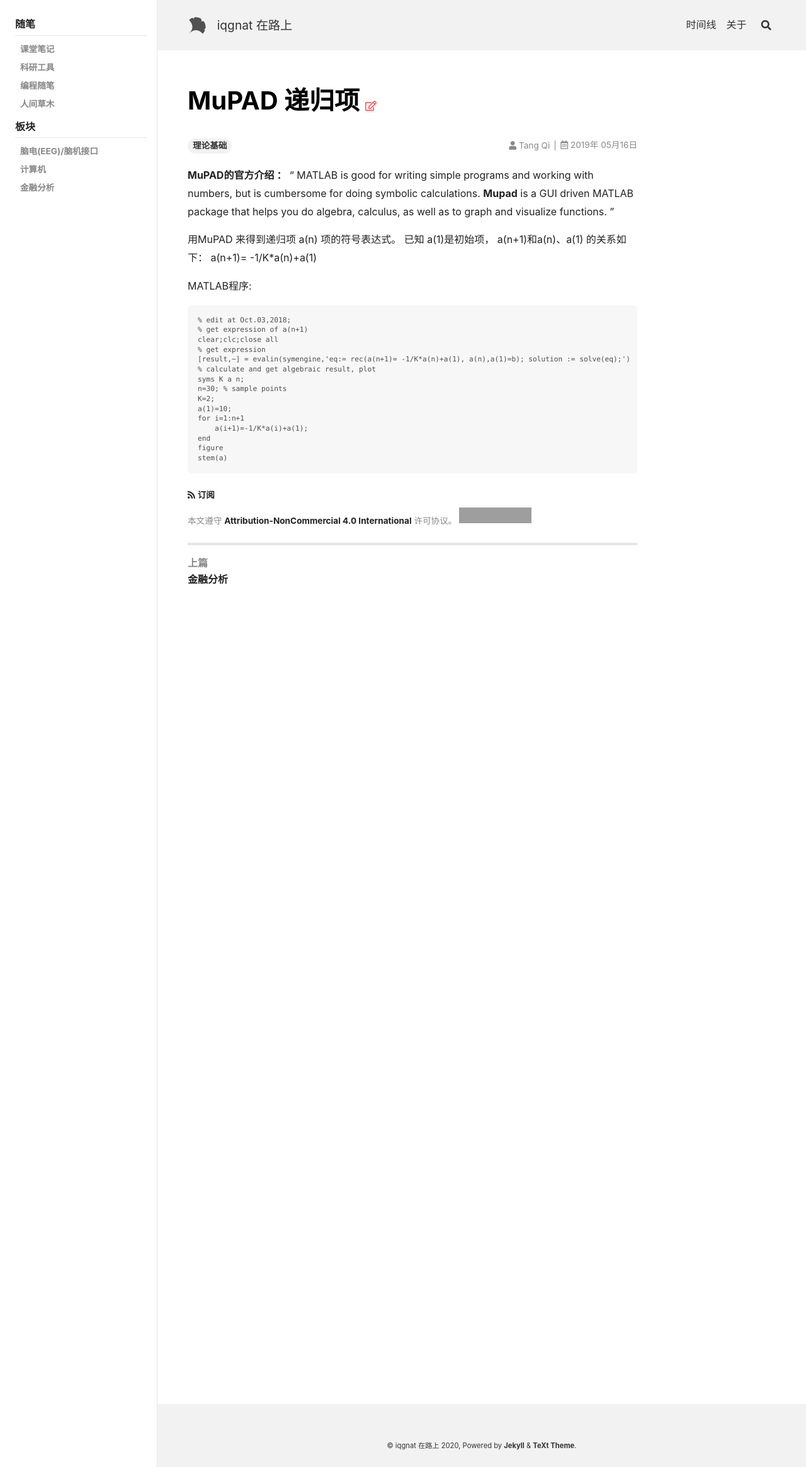
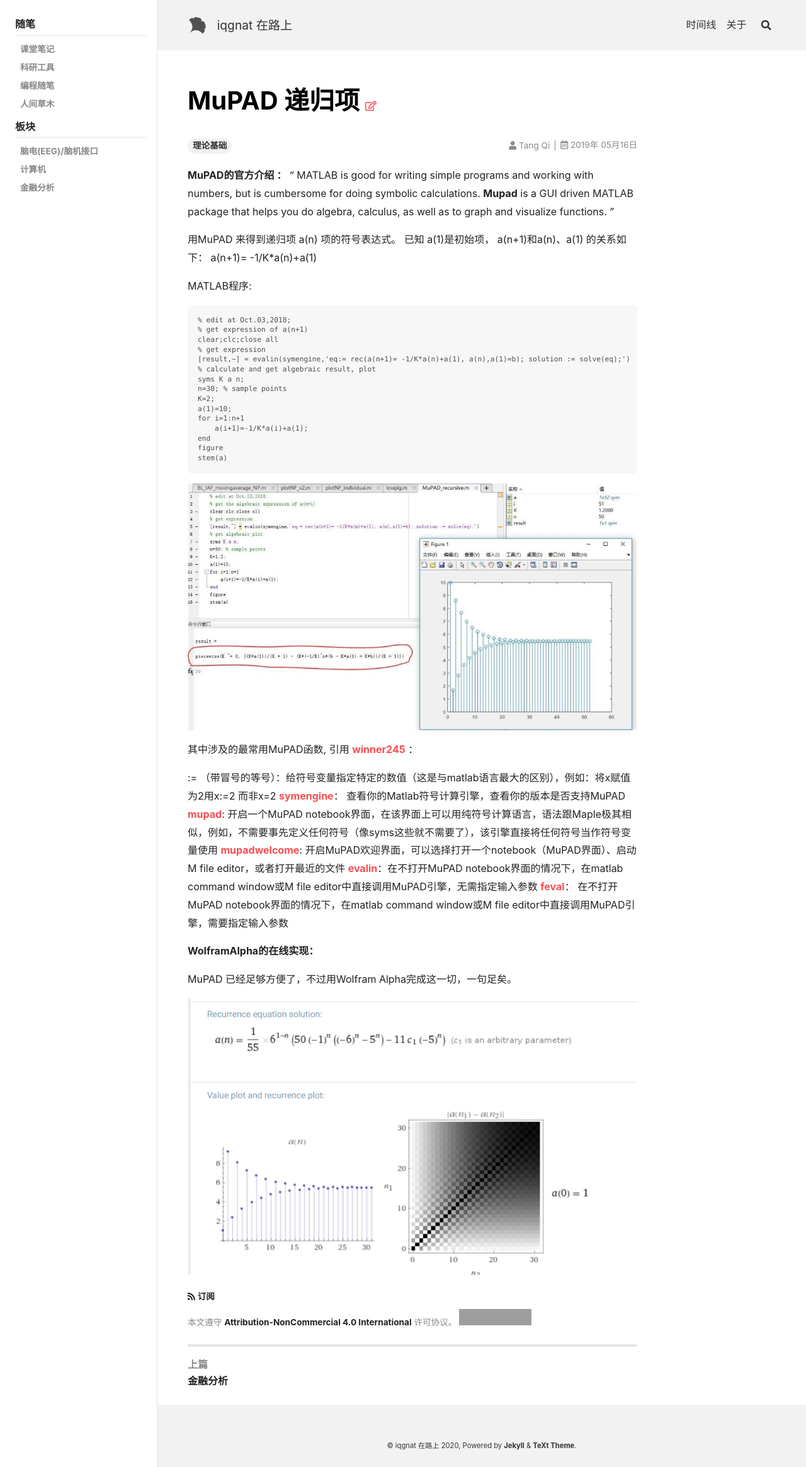
Before and after one commit to iqgnat/iqgnat.github.io, a Jekyll site: the page built from _posts/2019-05-16-MuPad_MATLAB.md, in a window 1280 px wide. Shown: the whole page at 63% size. Built offline with Jekyll 4.4.1, drawn with Linux system fonts in a browser that asks for light colours; nearby versions of some CDN libraries; grey boxes are pictures that could not be loaded.

Commit message:
BCIfigure

````diff
--- a/_posts/2019-05-16-MuPad_MATLAB.md
+++ b/_posts/2019-05-16-MuPad_MATLAB.md
@@ -33,3 +33,22 @@
 figure
 stem(a)
 ```
+
+![Mupad](https://github.com/iqgnat/iqgnat.github.io/raw/master/assets/images/2019-05-16-MuPad_MATLAB/01.jpg)
+
+
+
+其中涉及的最常用MuPAD函数, 引用 [winner245](https://www.ilovematlab.cn/home.php?mod=space&uid=161646&s_tid=ReputationProfileLink) ：
+
+:= （带冒号的等号）：给符号变量指定特定的数值（这是与matlab语言最大的区别），例如：将x赋值为2用x:=2 而非x=2
+[symengine](http://www.mathworks.com/help/symbolic/symengine.html?searchHighlight=symengine)： 查看你的Matlab符号计算引擎，查看你的版本是否支持MuPAD
+[mupad](http://www.mathworks.com/help/symbolic/mupad.html?searchHighlight=mupad): 开启一个MuPAD notebook界面，在该界面上可以用纯符号计算语言，语法跟Maple极其相似，例如，不需要事先定义任何符号（像syms这些就不需要了），该引擎直接将任何符号当作符号变量使用
+[mupadwelcome](http://www.mathworks.com/help/symbolic/mupadwelcome.html): 开启MuPAD欢迎界面，可以选择打开一个notebook（MuPAD界面）、启动M file editor，或者打开最近的文件
+[evalin](http://www.mathworks.com/help/symbolic/evalin.html?searchHighlight=evalin)：在不打开MuPAD notebook界面的情况下，在matlab command window或M file editor中直接调用MuPAD引擎，无需指定输入参数
+[feval](http://www.mathworks.com/help/symbolic/feval.html?searchHighlight=feval)： 在不打开MuPAD notebook界面的情况下，在matlab command window或M file editor中直接调用MuPAD引擎，需要指定输入参数
+
+**WolframAlpha的在线实现：**
+
+MuPAD 已经足够方便了，不过用Wolfram Alpha完成这一切，一句足矣。
+
+![WOLFRAM](https://github.com/iqgnat/iqgnat.github.io/raw/master/assets/images/2019-05-16-MuPad_MATLAB/02.png)
````
Also changed, not shown: assets/images/2019-07-07-Literature_review_on_EEG_BCI/01_1020_system.png (added), assets/images/2019-07-07-Literature_review_on_EEG_BCI/02_The-illustration-of-individual-alpha-frequency-band.png (added), assets/images/2019-07-07-Literature_review_on_EEG_BCI/03_ERPsample.png (added), assets/images/2019-07-07-Literature_review_on_EEG_BCI/04_ITRofBCIs.png (added), assets/images/2019-07-07-Literature_review_on_EEG_BCI/05_NeurofeedbackSample.png (added).
